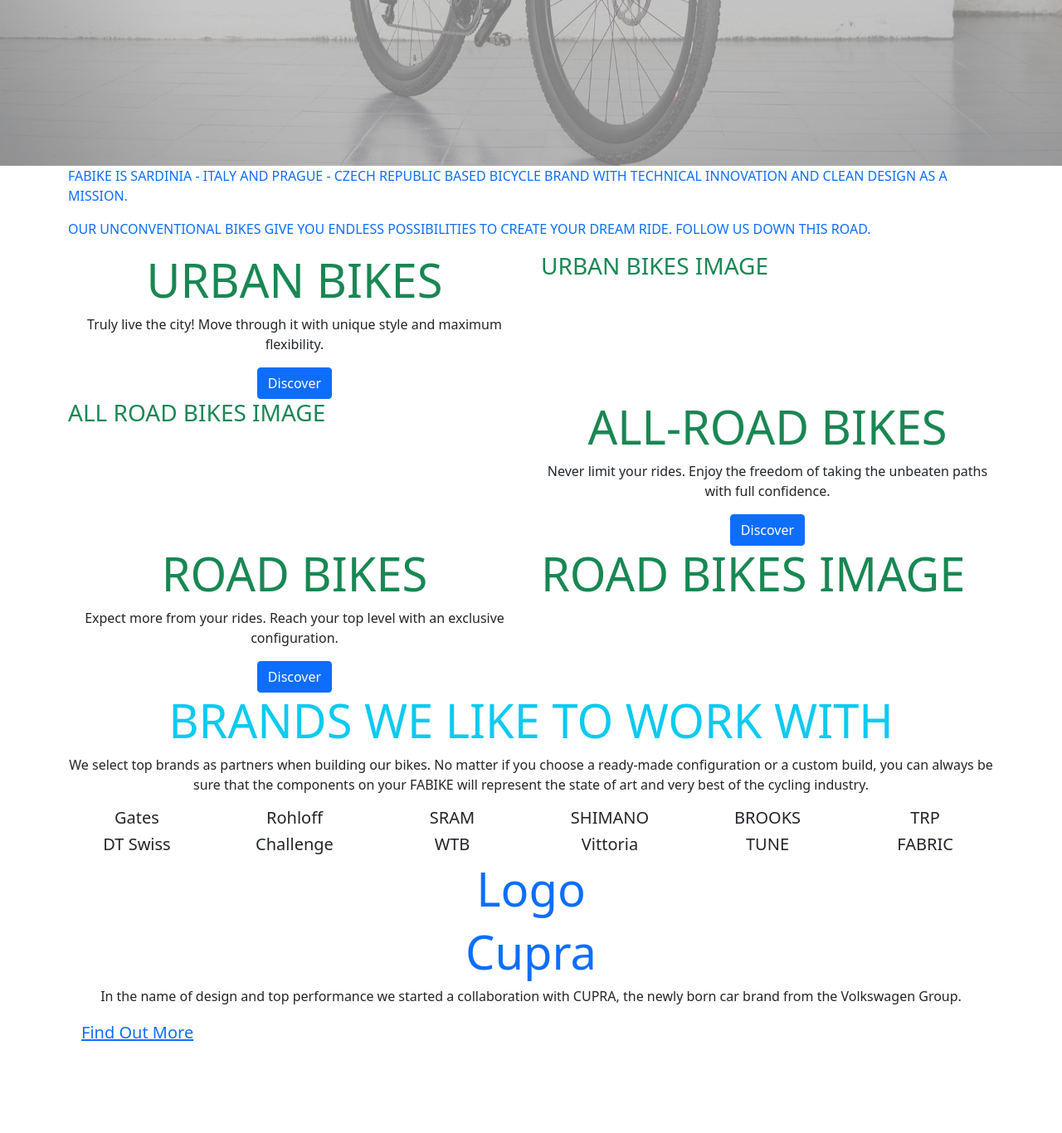
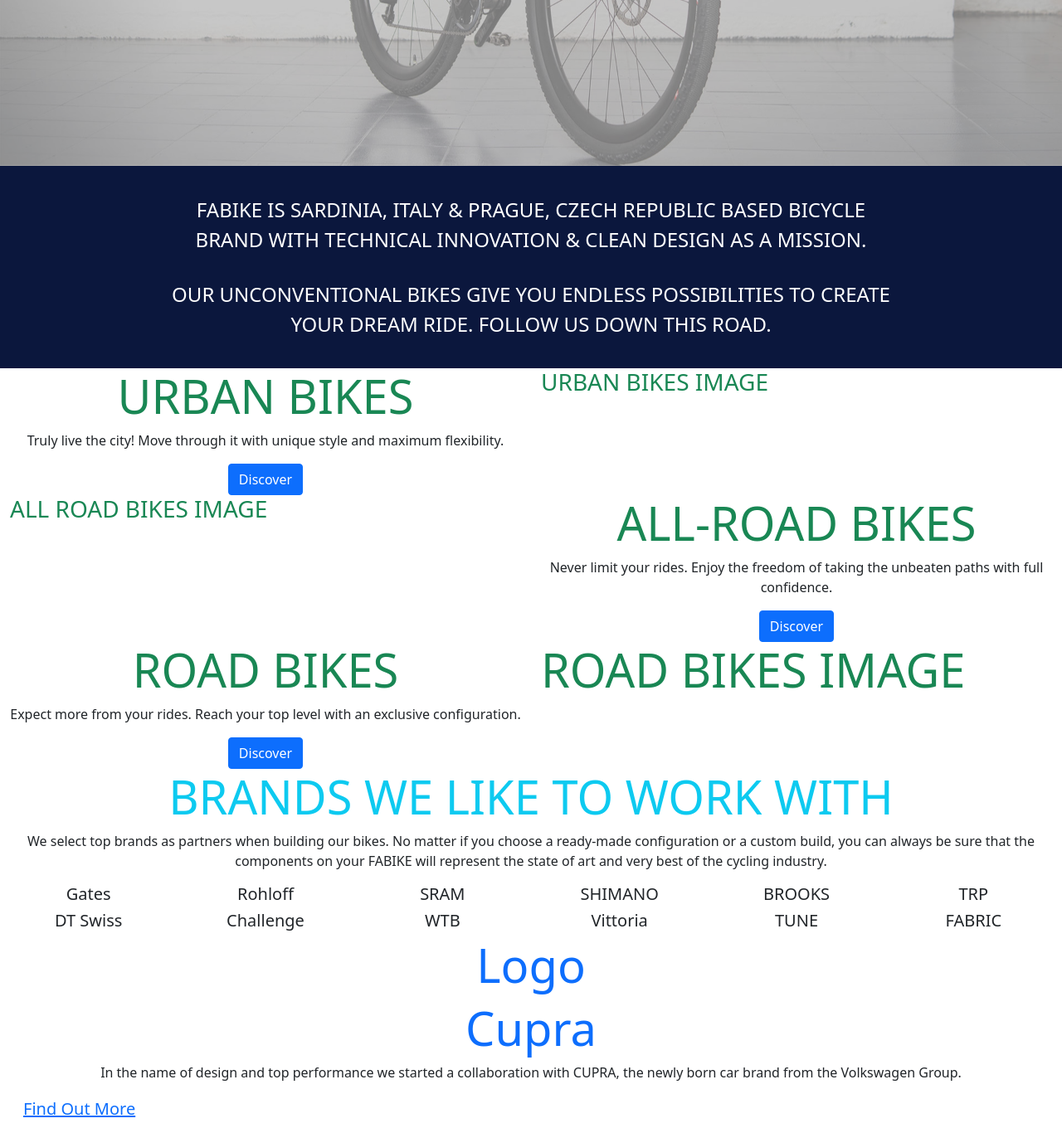
Before and after one commit to OlekSt/Fabike, a Django app: page / in a window 1280 px wide. Shown: the part 508-1874 px from the top of the page at 83% size. Run offline with Django 3.2, Linux system fonts and the light colour scheme; some libraries are stand-ins or nearby versions.

Commit message:
Added intro text section

```diff
--- a/home/templates/home/index.html
+++ b/home/templates/home/index.html
@@ -29,12 +29,13 @@
         <span class="dot"></span>
     </div>
 </div>
-    <div class="container v-100">
-        <div class="row my-10">
+    <div class="container-fluid v-100">
+        <div class="row intro-section">
             <div class="col">
-                <p class="display-7 text-primary text-uppercase mx-30">fabike is sardinia - italy and prague -     Czech republic based bicycle brand with technical innovation and clean design as a mission.
+                <p class="display-7 text-white text-uppercase text-center mx-30 intro-text">
+                    fabike is sardinia, italy & prague, Czech republic based bicycle brand with technical innovation & clean design as a mission.
                 </p>
-                <p class="display-7 text-primary text-uppercase mx-30">
+                <p class="display-7 text-white text-center text-uppercase mx-30 intro-text">
                     Our unconventional bikes give you endless possibilities to create your dream ride. follow us down this road.
                 </p>
             </div>
--- a/static/css/base.css
+++ b/static/css/base.css
@@ -18,6 +18,8 @@
 #logo{
     width: 5em;
 }
+
+/* Index page */
 
 /* to push down the hero image below fixed navbar */
 #hero{
@@ -61,12 +63,46 @@
     to {opacity: 1}
 }
 
+.intro-text{
+    padding: 15px 20px;
+    font-size: 1.2em;
+    margin-bottom: 0;
+}
+
+.intro-section{
+    background-color: #0b173d;
+    padding: 20px 0;
+}
+
 /* For various screen sizes */
+@media only screen and (min-width: 995px) {
+    .intro-text{
+        padding-left: 20%;
+        padding-right: 20%;
+        font-size: 3em;
+    }
+}
+
 @media only screen and (min-width: 995px) {
     #main-menu{
         padding-left: 35%;
     }
+    .intro-text{
+        padding-left: 20%;
+        padding-right: 20%;
+        font-size: 2em;
+    }
 }
+
+@media only screen and (min-width: 750px) {
+    .intro-text{
+        padding-left: 15%;
+        padding-right: 15%;
+        font-size: 1.5em;
+    }
+}
+
+
 
 @media only screen and (max-width: 600px) {
     #slogan {
```
